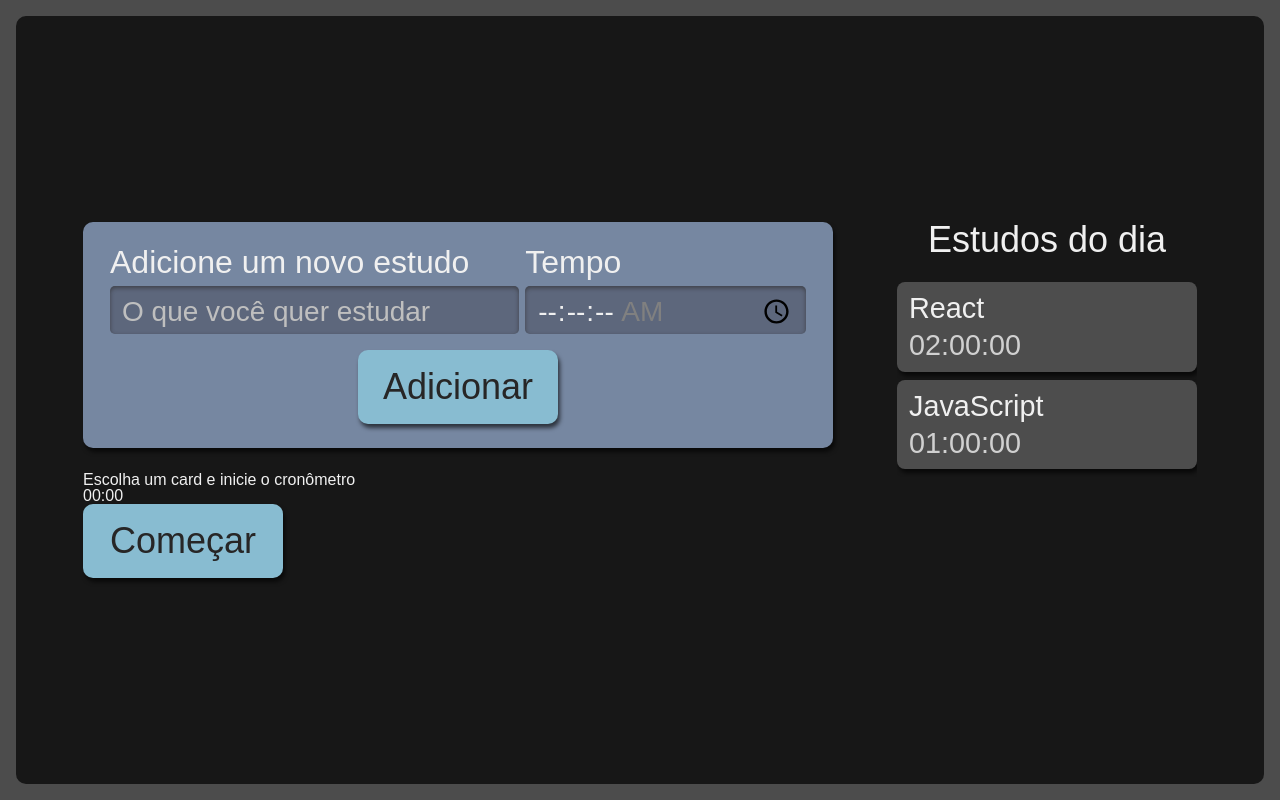
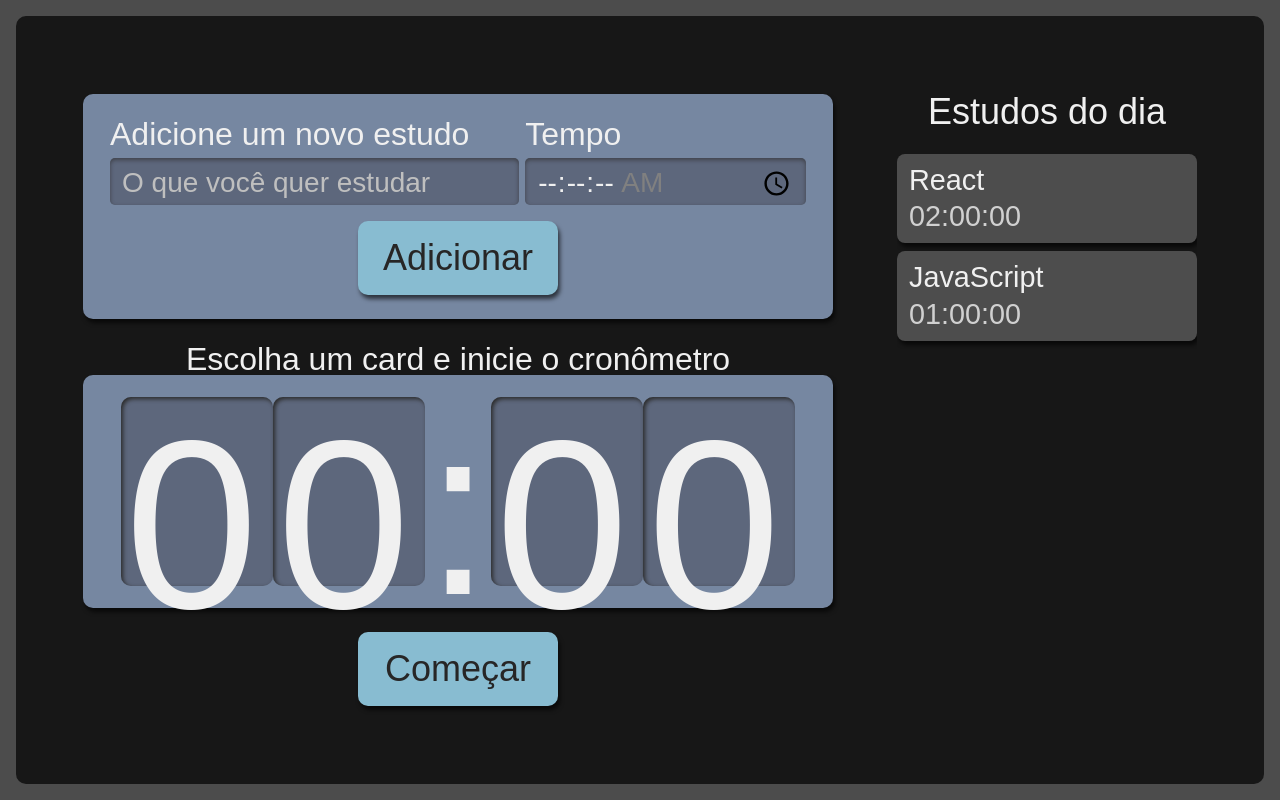
Before and after one commit to Andersonamalta/temporizador, a React (Create React App) app: page / in a window 1280 px wide. Built offline with nearby package versions, Linux system fonts and the light colour scheme.

Commit message:
Estilizando o cronômetro

```diff
--- /dev/null
+++ b/src/components/Stopwatch/Clock/Relogio.module.scss
@@ -0,0 +1,21 @@
+.relogioNumero {
+    background-color: #5D677C;
+    box-shadow: 2px 2px 4px #2B2B2B inset;
+    height: 3.6rem;
+    width: 3rem;
+    padding: 8px 4px;
+    border-radius: 10px;
+
+    @media screen and (min-width:1280px) {
+      height: 10.8rem;
+      width: 9rem;
+    }
+  }
+
+  .relogioDivisao {
+    height: 4.2rem;
+
+    @media screen and (min-width:1280px) {
+      height: 12.6rem;
+    }
+  }
--- a/src/components/Stopwatch/Clock/index.tsx
+++ b/src/components/Stopwatch/Clock/index.tsx
@@ -1,11 +1,13 @@
+import style from "./Relogio.module.scss";
+
 export default function Relogio(){
     return(
         <>
-            <span>0</span>
-            <span>0</span>
-            <span>:</span>
-            <span>0</span>
-            <span>0</span>
+            <span className={style.relogioNumero}>0</span>
+            <span className={style.relogioNumero}>0</span>
+            <span className={style.relogioDivisao}>:</span>
+            <span className={style.relogioNumero}>0</span>
+            <span className={style.relogioNumero}>0</span>
         </>
     )
 }
--- /dev/null
+++ b/src/components/Stopwatch/Cronometro.module.scss
@@ -0,0 +1,59 @@
+.cronometro {
+    display: flex;
+    flex-direction: column;
+    align-items: center;
+    grid-area: cronometro;
+
+    .relogioWrapper {
+      align-items: center;
+      background-color: #7687A1;
+      border-radius: 10px;
+      box-shadow: 2px 4px 4px #0000009F;
+      box-sizing: border-box;
+      display: flex;
+      font-size: 5rem;
+      justify-content: center;
+      margin-bottom: 24px;
+      padding: 16px 12px;
+      width: 100%;
+    }
+
+    .titulo {
+      font-size: 2rem;
+    }
+
+    button {
+      background-color: #88bcd1;
+      border-radius: 10px;
+      box-shadow: 2px 4px 4px #0000009F;
+      color: #272626;
+      cursor: pointer;
+      font-size: 1.25rem;
+      padding: 16px;
+      width: 150px;
+
+      &:active {
+        background-color: #7CA6B7;
+        box-shadow: 2px 2px 4px #0000009F inset;
+        cursor: auto;
+      }
+    }
+
+    @media screen and (min-width:1280px) {
+
+      .relogioWrapper{
+        font-size: 15rem;
+      }
+
+      p {
+        font-size: 2rem;
+      }
+
+      button {
+        grid-column-start: span 2;
+        justify-self: center;
+        width: 200px;
+        font-size: 2.25rem;
+      }
+    }
+  }
--- a/src/components/Stopwatch/index.tsx
+++ b/src/components/Stopwatch/index.tsx
@@ -1,11 +1,12 @@
 import Button from "../Button";
 import Relogio from "./Clock";
+import style from "./Cronometro.module.scss";
 
 export default function Cronometro (){
     return(
-        <div>
-            <p>Escolha um card e inicie o cronômetro</p>
-            <div>
+        <div className={style.cronometro}>
+            <p className={style.titulo}>Escolha um card e inicie o cronômetro</p>
+            <div className={style.relogioWrapper}>
                 <Relogio/>
             </div>
             <Button>
```
